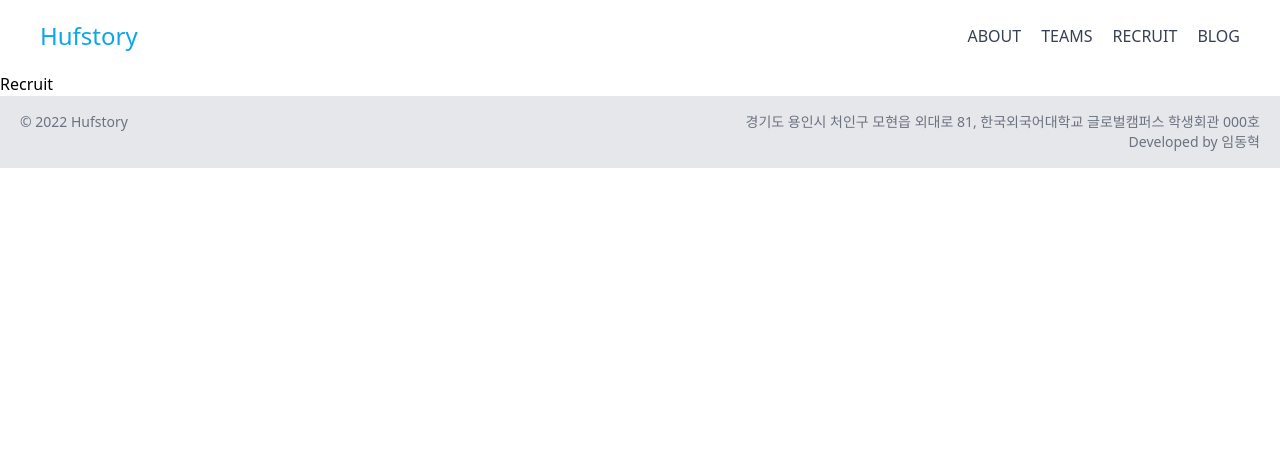
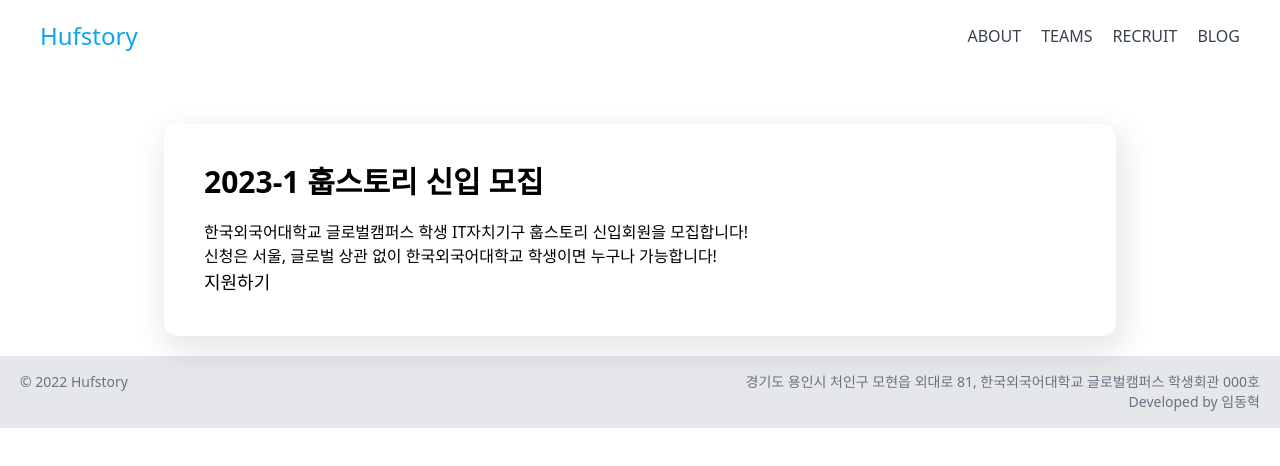
Before and after one commit to hufstory/HUFSTORY_WEB_FrontEnd, a React (Create React App) app in the folder hufstory/: page /recruit in a window 1280 px wide. Shown: the top 466 px of the page. Built offline with nearby package versions, Linux system fonts and the light colour scheme.

Commit message:
Docs: Recruit Beta

```diff
--- a/hufstory/src/pages/Recruit.tsx
+++ b/hufstory/src/pages/Recruit.tsx
@@ -8,8 +8,23 @@ const Recruit = () => {
   return (
     <div>
       <Header />
-      <div>
-        <h1>Recruit</h1>
+      <div className="ml-36 mr-36 mt-8 md:px-5 md:py-5 md:flex-row items-center">
+        <div className="flex mt-10 mb-10 text-black body-font bg-transparent relative p-10 rounded-[14px] shadow-default hover:-translate-y-1 hover:scale-100 duration-300">
+          <div className="mt-4 block">
+            <h1 className="block font-bold text-3xl mb-5">
+              2023-1 훕스토리 신입 모집
+            </h1>
+            <p className="mx-auto mb-6">
+              한국외국어대학교 글로벌캠퍼스 학생 IT자치기구 훕스토리 신입회원을
+              모집합니다! <br></br>
+              신청은 서울, 글로벌 상관 없이 한국외국어대학교 학생이면 누구나
+              가능합니다!
+            </p>
+            <button className="inline-flex mr-auto text-white bg-sky-500 border-0 py-2 px-6 hover:bg-sky-600 rounded text-lg animate-bounce mt-[2px]">
+              지원하기
+            </button>
+          </div>
+        </div>
       </div>
       <Footer />
     </div>
```
